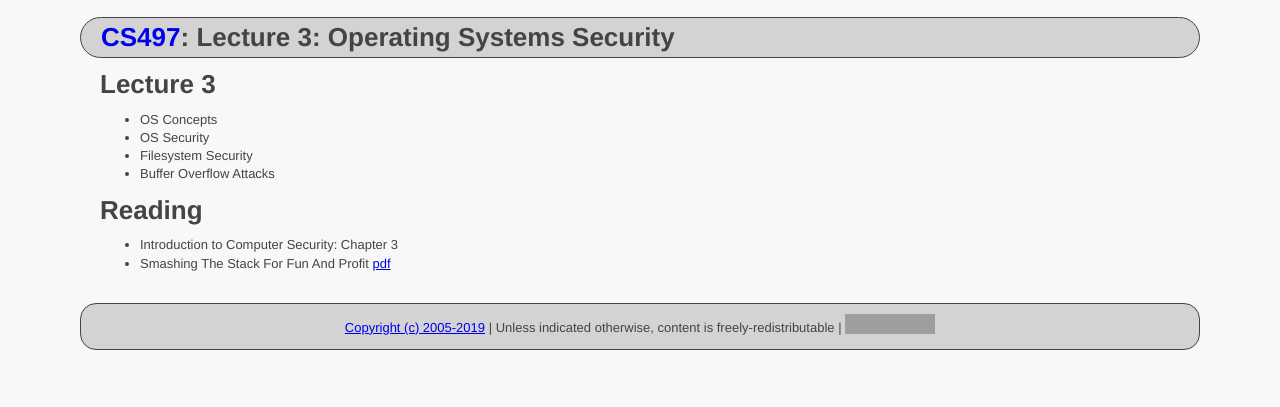
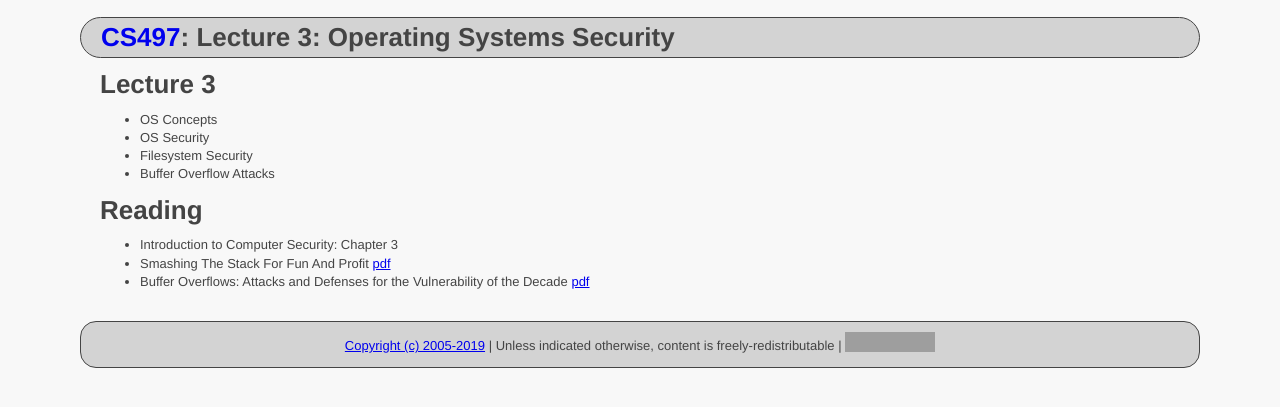
Before and after one commit to ycpcs/cs497-spring2019, a Jekyll site: the page built from lectures/lecture03.md, in a window 1280 px wide. Shown: the top 407 px of the page. Built offline with Jekyll 4.4.1, drawn with Linux system fonts in a browser that asks for light colours; grey boxes are pictures that could not be loaded.

Commit message:
Update lecture03.md

```diff
--- a/lectures/lecture03.md
+++ b/lectures/lecture03.md
@@ -15,3 +15,4 @@ title: "Lecture 3: Operating Systems Security"
 
 - Introduction to Computer Security: Chapter 3
 - Smashing The Stack For Fun And Profit [pdf](http://www-inst.eecs.berkeley.edu/~cs161/fa08/papers/stack_smashing.pdf)
+- Buffer Overflows: Attacks and Defenses for the Vulnerability of the Decade [pdf](cowan.pdf)
```
